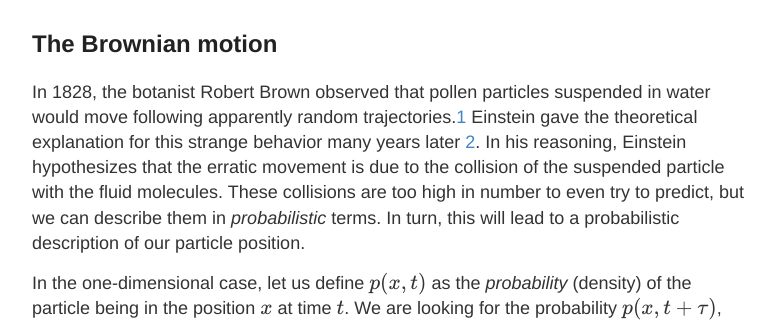
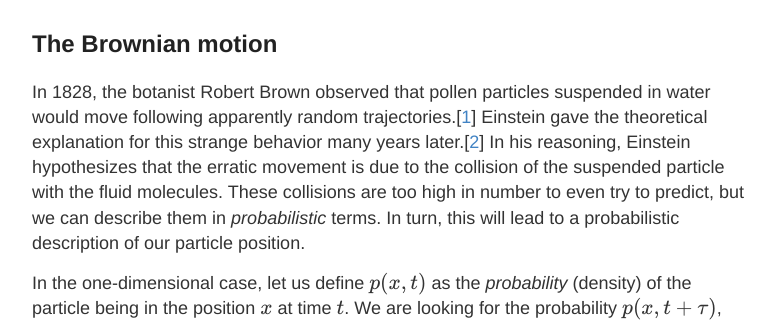
Before and after one commit to verzep/verzep.github.io, a Jekyll site: the page built from _posts/2023-03-02-Brownian-Motion-1.md, in a window 1280 px wide and 900 px high, scrolled down 550 px. Shown: the part 178-500 px from the top of the window, without its empty margins (248-1027 px from the left). Built offline with Jekyll 4.4.1, drawn with Linux system fonts in a browser that asks for light colours; formulas are drawn with MathJax 3; some of the changed text lies outside the part shown.

Commit message:
footnote

```diff
--- a/_posts/2023-03-02-Brownian-Motion-1.md
+++ b/_posts/2023-03-02-Brownian-Motion-1.md
@@ -23,8 +23,8 @@ But how is the movement of particles suspended in a liquid connected to the stru
 
 ## The Brownian motion
 
-In 1828, the botanist Robert Brown observed that pollen particles suspended in water would move following apparently random trajectories.[^1]
-Einstein gave the theoretical explanation for this strange behavior many years later [^2].
+In 1828, the botanist Robert Brown observed that pollen particles suspended in water would move following apparently random trajectories.[[^1]]
+Einstein gave the theoretical explanation for this strange behavior many years later.[[^2]]
 In his reasoning, Einstein hypothesizes that the erratic movement is due to the collision of the suspended particle with the fluid molecules.
 These collisions are too high in number to even try to predict, but we can describe them in _probabilistic_ terms.
 In turn, this will lead to a probabilistic description of our particle position.
@@ -128,7 +128,7 @@ Its dimensions are a squared length over time.
 This might be somehow puzzling, since it means that it depends on the ratio between the _square_ of the space length we are considering and the time length.
 This will be fundamental later.
 
-Eq.\ref{eqn:heat} is known as  the _heat equation_, the diffusion equation, or the Fourier equation[^3].
+Eq.\ref{eqn:heat} is known as  the _heat equation_, the diffusion equation, or the Fourier equation. [[^3]]
 So, what we have managed to do so far is to show that the problem of a particle suspended in a fluid is analogous to the problem of heat propagation. By solving the heat equation, we can then infer some properties of the Brownian motion.
 
 The solution to this equation was known in Einstein's time, so he simply wrote it down in his paper. But I think it is pretty interesting to solve it ourselves: so my next blog post will be devoted to this problem.
```
